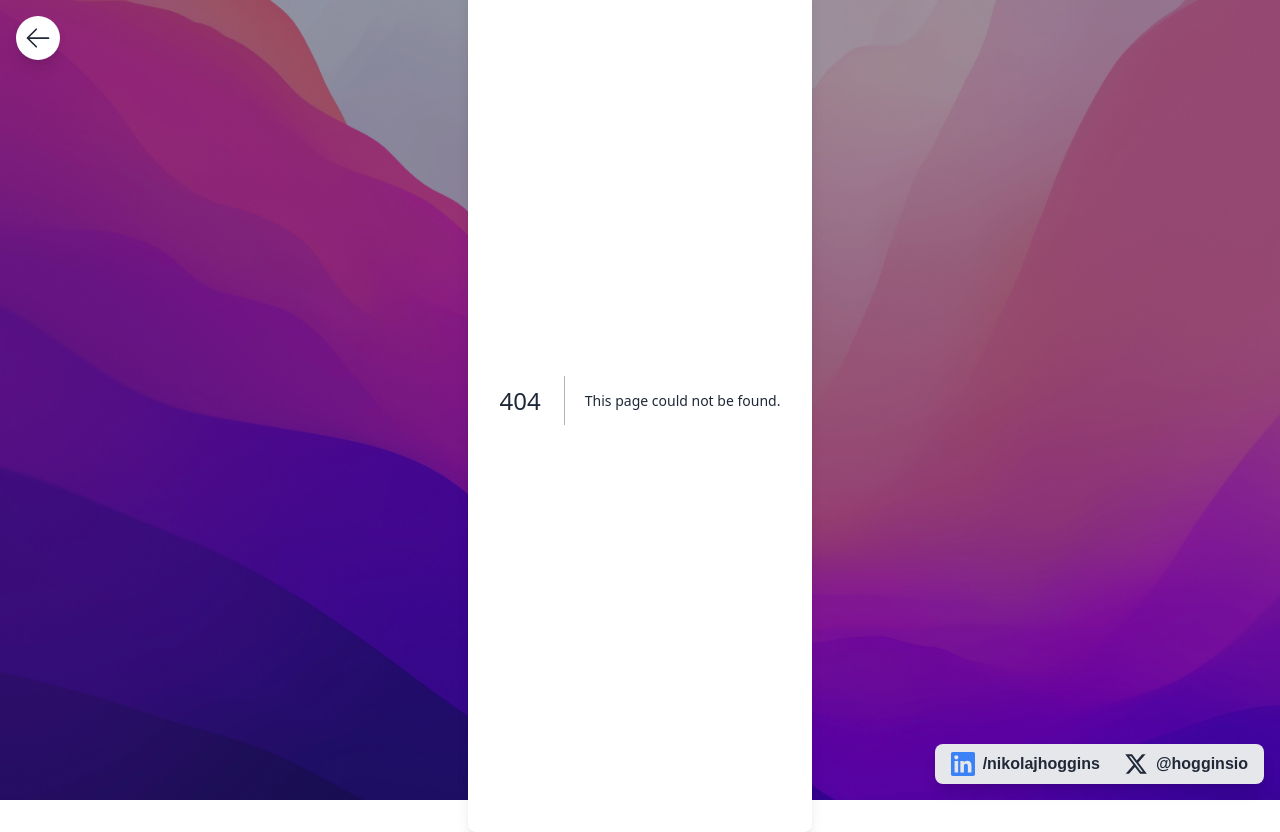
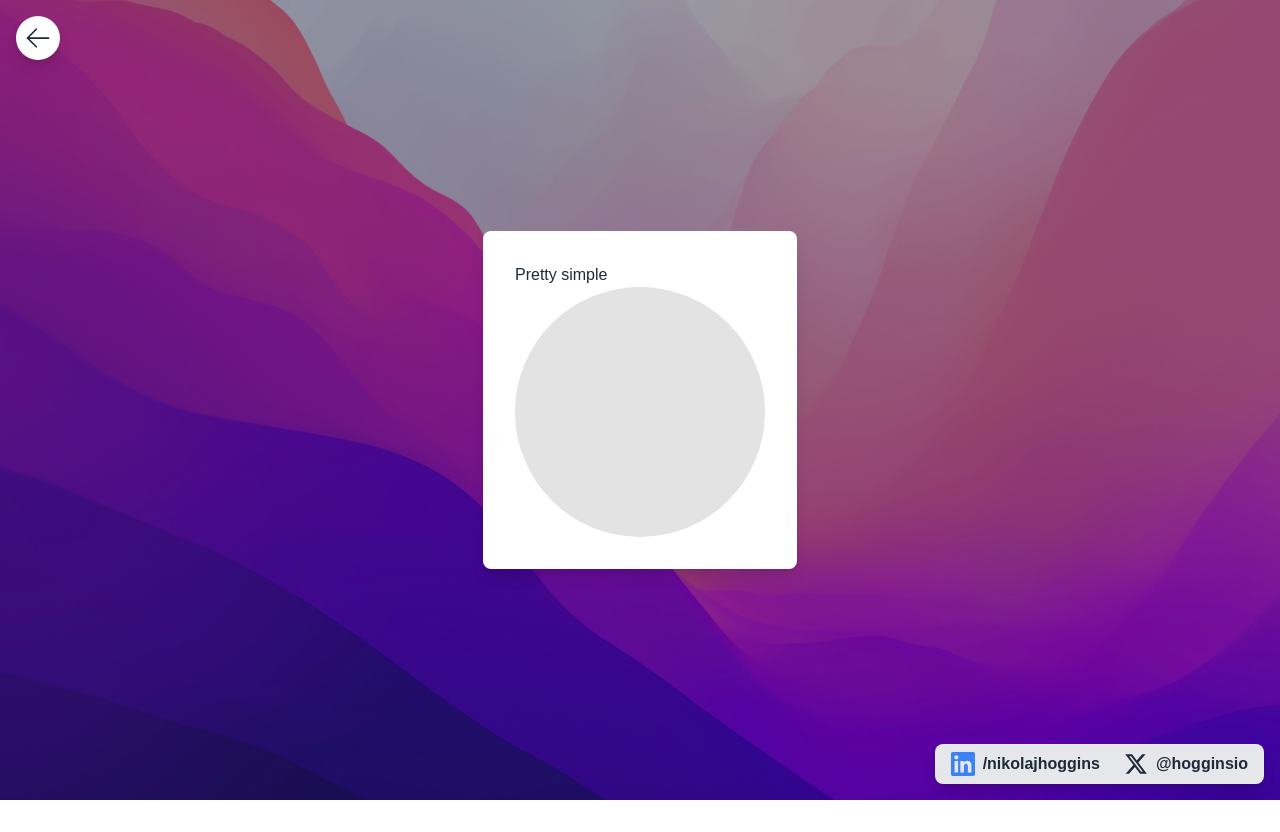
Before and after one commit to NikolajHoggins/micro-interactions-talk, a Next.js app: page /examples/placeholder/vanilla in a window 1280 px wide. Before the commit this address had no page. After the commit the page ends 800 px from the top, so only its background shows below. Built offline with nearby package versions, Linux system fonts and the light colour scheme.

Commit message:
Created vanilla example

```diff
--- a/src/app/examples/placeholder/page.tsx
+++ b/src/app/examples/placeholder/page.tsx
@@ -4,8 +4,12 @@ import NavigationList from "@/app/components/NavigationList";
 const items = [
   { title: "Simple Loading Text", href: "/examples/placeholder/bad" },
   {
-    title: "Fancy pants micro-interactions",
+    title: "Implementing placeholder",
     href: "/examples/placeholder/good",
+  },
+  {
+    title: "Vanilla CSS",
+    href: "/examples/placeholder/vanilla",
   },
 ];
 
--- /dev/null
+++ b/src/app/examples/placeholder/vanilla/page.tsx
@@ -0,0 +1,10 @@
+const Page = () => {
+  return (
+    <div>
+      <p>Pretty simple</p>
+      <div className="box pulse" />
+    </div>
+  );
+};
+
+export default Page;
--- a/src/app/globals.css
+++ b/src/app/globals.css
@@ -1,3 +1,4 @@
+@import "../examples/tailwind-pulse.css";
 @tailwind base;
 @tailwind components;
 @tailwind utilities;
--- /dev/null
+++ b/src/examples/tailwind-pulse.css
@@ -0,0 +1,24 @@
+@keyframes pulse {
+  0%,
+  100% {
+    opacity: 1;
+  }
+  50% {
+    opacity: 0.5;
+  }
+}
+
+/* .pulse {
+  animation: pulse 1.5s cubic-bezier(0.4, 0, 0.6, 1) infinite;
+} */
+
+.box {
+  width: 250px;
+  height: 250px;
+  background-color: #e0e0e0;
+  border-radius: 100%;
+}
+
+.pulse {
+  animation: pulse 2s infinite;
+}
```
